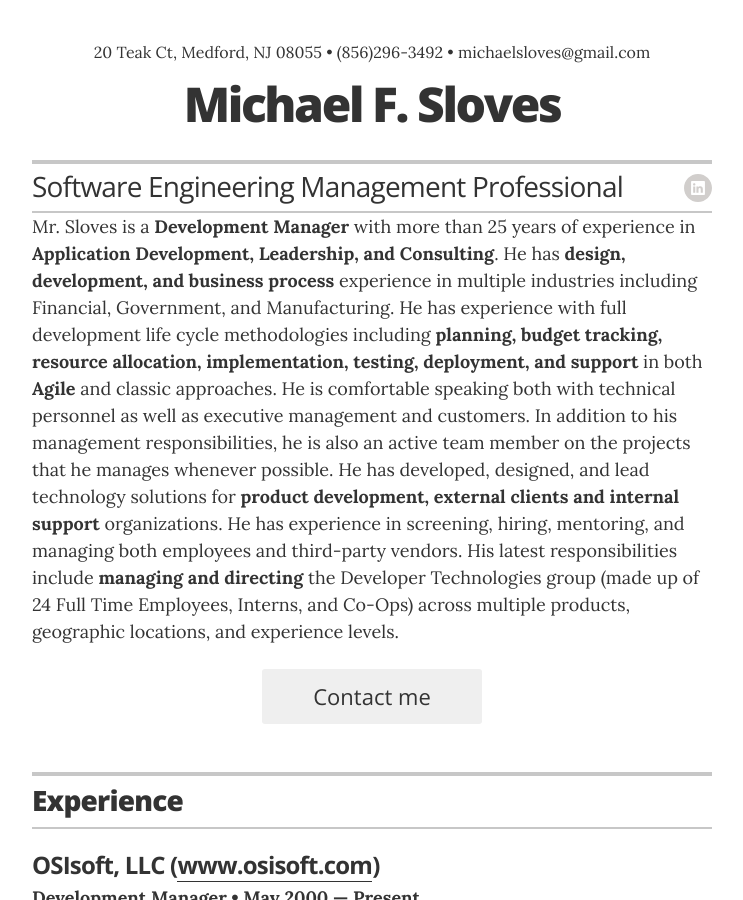
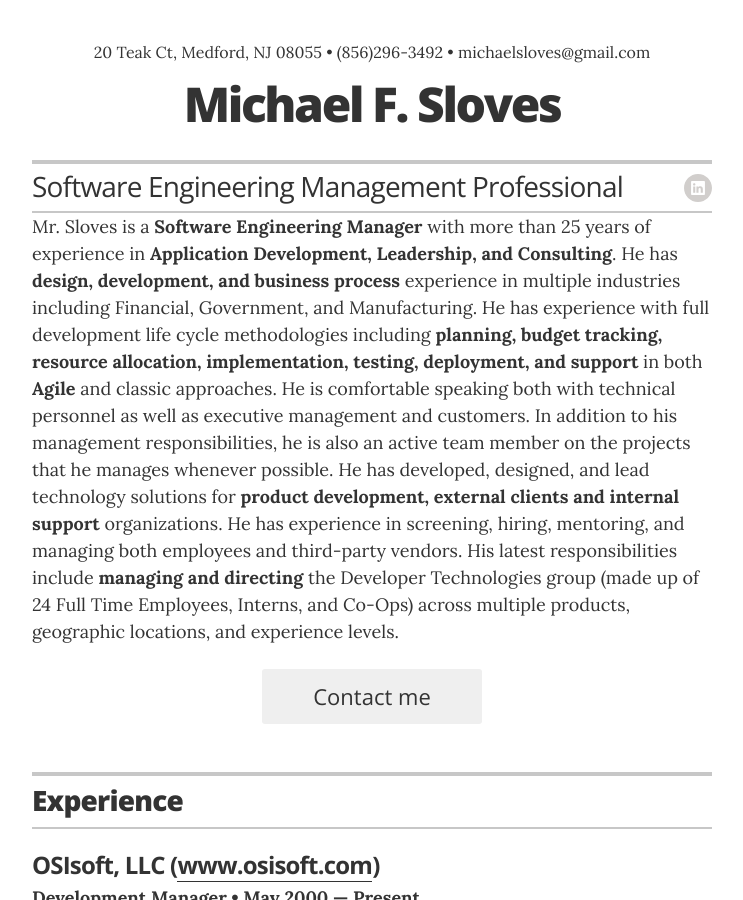
Before and after one commit to Sloveez/sloveez.github.io, a Jekyll site: the page built from index.html, in a window 1280 px wide and 900 px high. Shown: the whole window, without its empty margins (268-1011 px from the left). Built offline with Jekyll 4.4.1, drawn with Linux system fonts in a browser that asks for light colours.

Commit message:
changed title

```diff
--- a/_data/execsummary.yml
+++ b/_data/execsummary.yml
@@ -1 +1 @@
-- text: Mr. Sloves is a <strong>Development Manager</strong> with more than 25 years of experience in <strong>Application Development, Leadership, and Consulting</strong>.  He has <strong>design, development, and business process</strong> experience in multiple industries including Financial, Government, and Manufacturing.  He has experience with full development life cycle methodologies including <strong>planning, budget tracking, resource allocation, implementation, testing, deployment, and support</strong> in both <strong>Agile</strong> and classic approaches. He is comfortable speaking both with technical personnel as well as executive management and customers. In addition to his management responsibilities, he is also an active team member on the projects that he manages whenever possible.  He has developed, designed, and lead technology solutions for <strong>product development, external clients and internal support</strong> organizations.  He has experience in screening, hiring, mentoring, and managing both employees and third-party vendors.  His latest responsibilities include <strong>managing and directing</strong> the Developer Technologies group (made up of 24 Full Time Employees, Interns, and Co-Ops) across multiple products, geographic locations, and experience levels.
+- text: Mr. Sloves is a <strong>Software Engineering Manager</strong> with more than 25 years of experience in <strong>Application Development, Leadership, and Consulting</strong>.  He has <strong>design, development, and business process</strong> experience in multiple industries including Financial, Government, and Manufacturing.  He has experience with full development life cycle methodologies including <strong>planning, budget tracking, resource allocation, implementation, testing, deployment, and support</strong> in both <strong>Agile</strong> and classic approaches. He is comfortable speaking both with technical personnel as well as executive management and customers. In addition to his management responsibilities, he is also an active team member on the projects that he manages whenever possible.  He has developed, designed, and lead technology solutions for <strong>product development, external clients and internal support</strong> organizations.  He has experience in screening, hiring, mentoring, and managing both employees and third-party vendors.  His latest responsibilities include <strong>managing and directing</strong> the Developer Technologies group (made up of 24 Full Time Employees, Interns, and Co-Ops) across multiple products, geographic locations, and experience levels.
```
